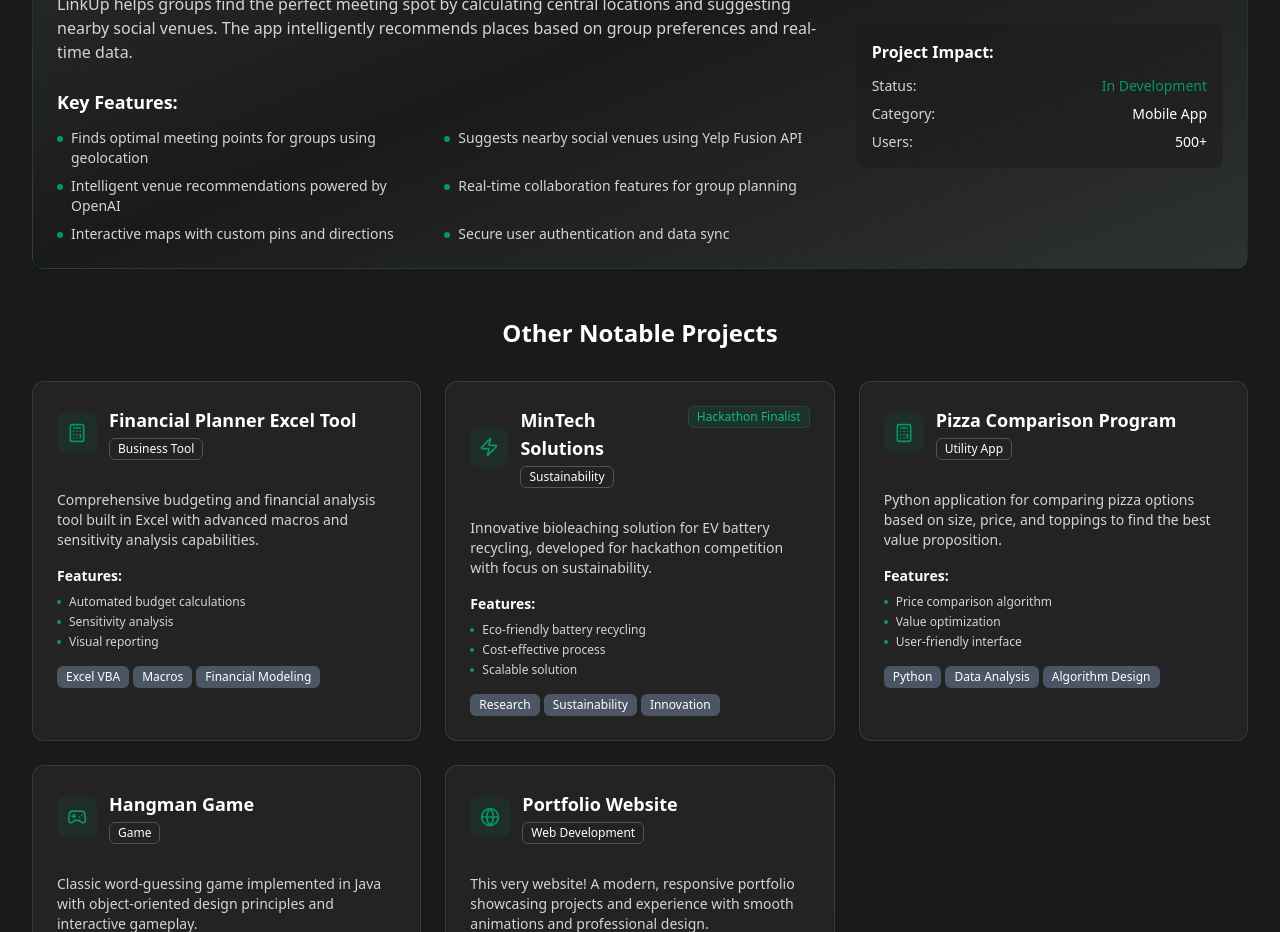
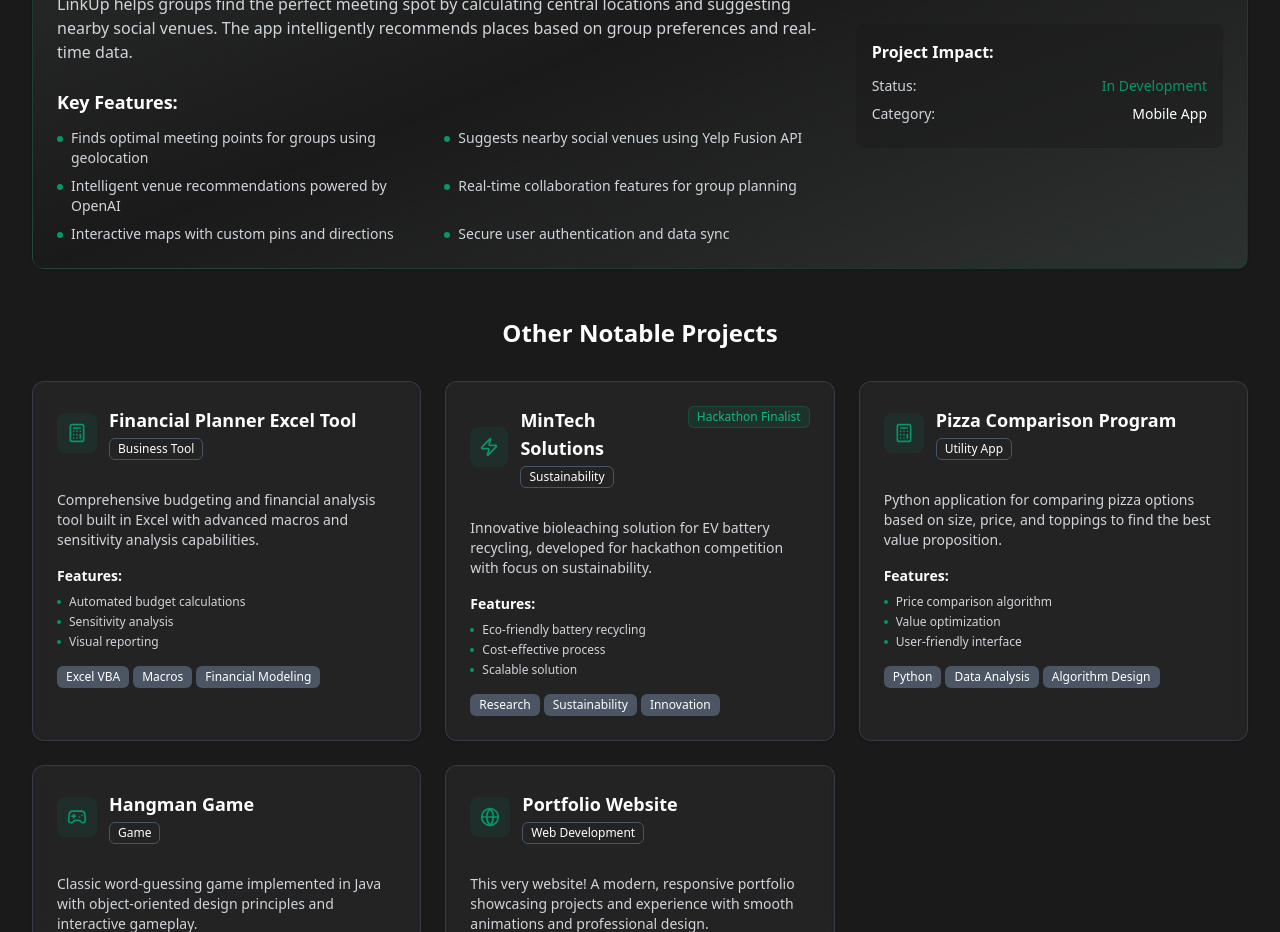
Before and after one commit to jovandosanjh/personal-portfolio-website, a Next.js app: page / in a window 1280 px wide. Shown: the part 4180-5112 px from the top of the page. Built offline with nearby package versions, Linux system fonts and the light colour scheme.

Commit message:
remove stats

```diff
--- a/components/projects-section.tsx
+++ b/components/projects-section.tsx
@@ -216,8 +216,8 @@ export default function ProjectsSection() {
                         <span className="text-card-foreground">{featuredProject.category}</span>
                       </div>
                       <div className="flex justify-between">
-                        <span className="text-muted-foreground">Users:</span>
-                        <span className="text-card-foreground">500+</span>
+                        {/*<span className="text-muted-foreground">Users:</span>
+                        <span className="text-card-foreground">500+</span> */}
                       </div>
                     </div>
                   </div>
```
Also changed, not shown: 1 other file (tests, documents, lock files or other folders).
